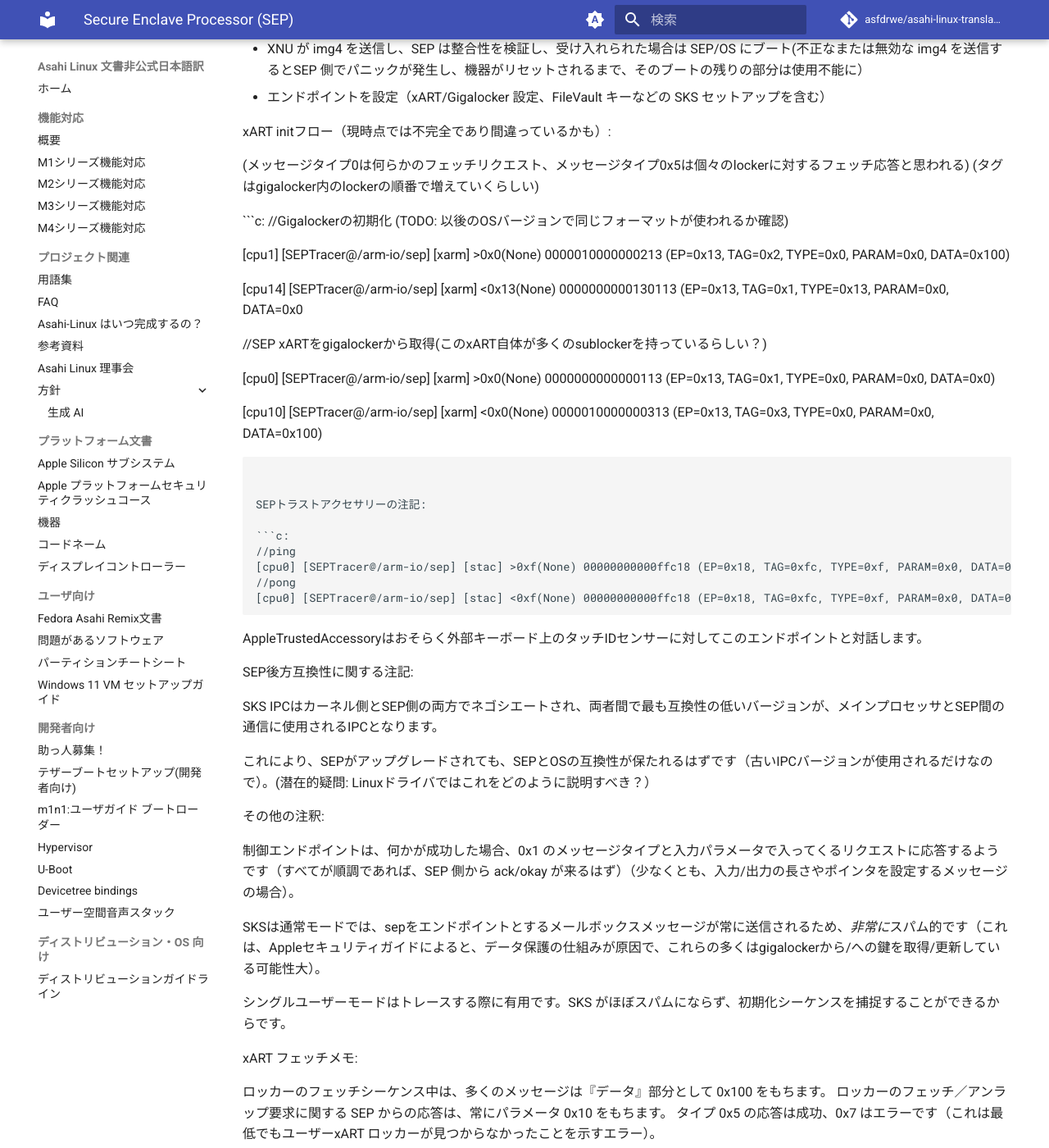
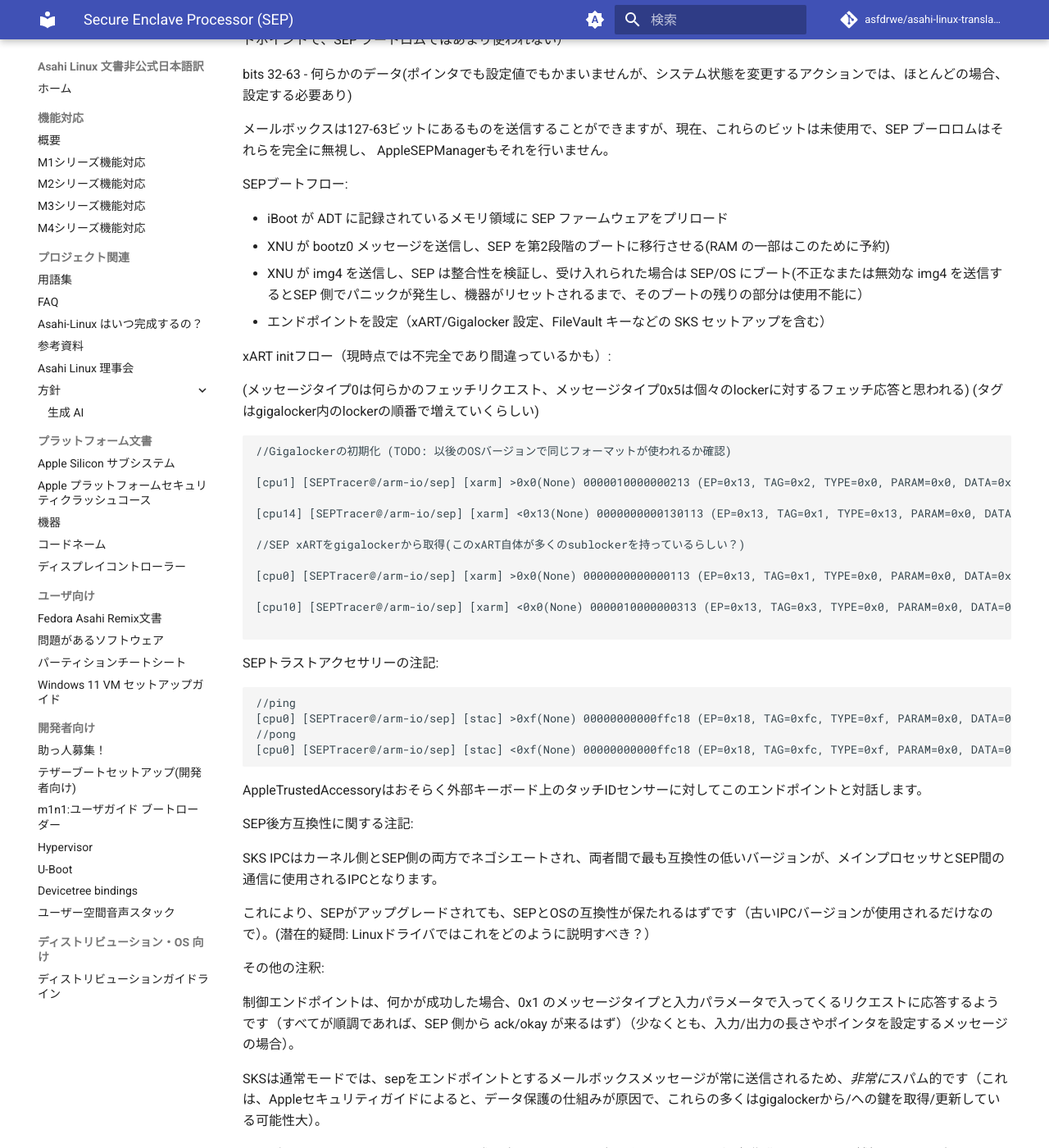
Before and after one commit to asfdrwe/asahi-linux-translations, an MkDocs documentation site: the page built from docs/hw/soc/sep.md, in a window 1280 px wide and 1400 px high, scrolled down 2949 px. Shown: the whole window at 82% size. Built offline with MkDocs 1.6.1 and Material for MkDocs 9.7.7, drawn with Linux system fonts in a browser that asks for light colours; comment, search, counter and statistics services are not loaded; some of the changed text lies outside the part shown.

Commit message:
updated to 20260110

````diff
--- a/docs/hw/soc/sep.md
+++ b/docs/hw/soc/sep.md
@@ -65,7 +65,8 @@
 | 0xFE | Boot254 |  保護されたメモリ領域にセットアップされる IMG4 で SEP が SEPOS にブートするように SEP に信号を送信 |
 | 0xFF | Boot255 | ブートを進めるためにBootTZ0メッセージ経由でSEPに信号を送信 |
 
-Gigalocker/xART フォーマット(この情報を提供してくれたsven氏に感謝!):
+Gigalocker/xART フォーマット(この情報を提供してくれた sven 氏に感謝!):
+
 | セクション開始-セクション終了 | 説明 |
 | ------------------------- | ----------- |
 | 0x00-0x01 | 常に0 (おそらく何らかのバージョン識別子?) |
@@ -104,7 +105,7 @@
 (メッセージタイプ0は何らかのフェッチリクエスト、メッセージタイプ0x5は個々のlockerに対するフェッチ応答と思われる)
 (タグはgigalocker内のlockerの順番で増えていくらしい)
 
-```c:
+```c
 //Gigalockerの初期化 (TODO: 以後のOSバージョンで同じフォーマットが使われるか確認)
 
 [cpu1] [SEPTracer@/arm-io/sep] [xarm] >0x0(None) 0000010000000213 (EP=0x13, TAG=0x2, TYPE=0x0, PARAM=0x0, DATA=0x100)
@@ -122,7 +123,7 @@
 
 SEPトラストアクセサリーの注記:
 
-```c:
+```c
 //ping
 [cpu0] [SEPTracer@/arm-io/sep] [stac] >0xf(None) 00000000000ffc18 (EP=0x18, TAG=0xfc, TYPE=0xf, PARAM=0x0, DATA=0x0)
 //pong
````
Also changed, not shown: other parts of docs/hw/soc/sep.md (+1 -1 lines), docs/hw/soc/display-controllers.md (+1 -4 lines), docs/platform/dev-quickstart.md (+1 -1 lines).
